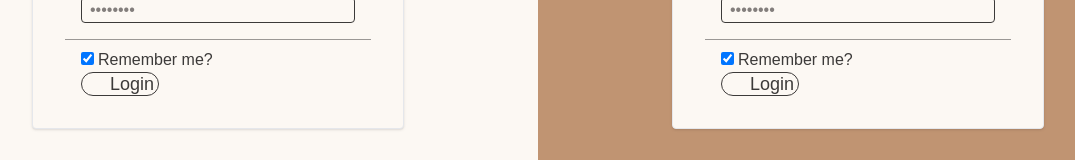
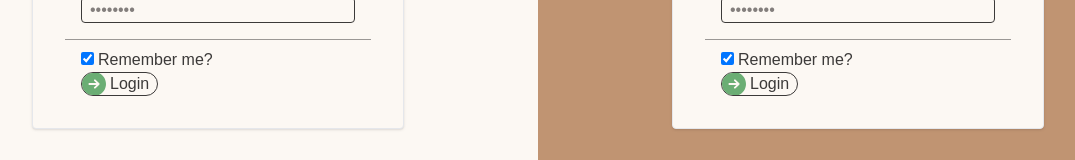
Before and after one commit to jcharme/winhacks25, a Next.js app in the folder next/: page /login in a window 1280 px wide. Shown: the part 413-573 px from the top of the page, without its empty margins (102-1177 px from the left). Built offline with nearby package versions, Linux system fonts and the light colour scheme; no server answers.

Commit message:
button works properly now

```diff
--- a/next/src/components/ArrowButton.tsx
+++ b/next/src/components/ArrowButton.tsx
@@ -26,9 +26,9 @@ type ArrowButtonProps = {
 
 const ArrowButton = ({children, ...rest}: ArrowButtonProps) => {
   return (
-    <button className="relative h-6 w-fit flex items-center border border-text rounded-3xl box-border" {...rest}>
-      <span className="text-lg pl-7 pr-1">{children}</span>
-      <ModifiedArrowRightCircleIcon className="size-6 text-primary absolute -z-10" />
+    <button className="relative h-6 w-fit flex items-center border border-text rounded-3xl overflow-hidden" {...rest}>
+      <span className="pl-7 pr-2">{children}</span>
+      <ModifiedArrowRightCircleIcon className="size-6 text-primary absolute z-0" />
     </button>
   );
 };
```
